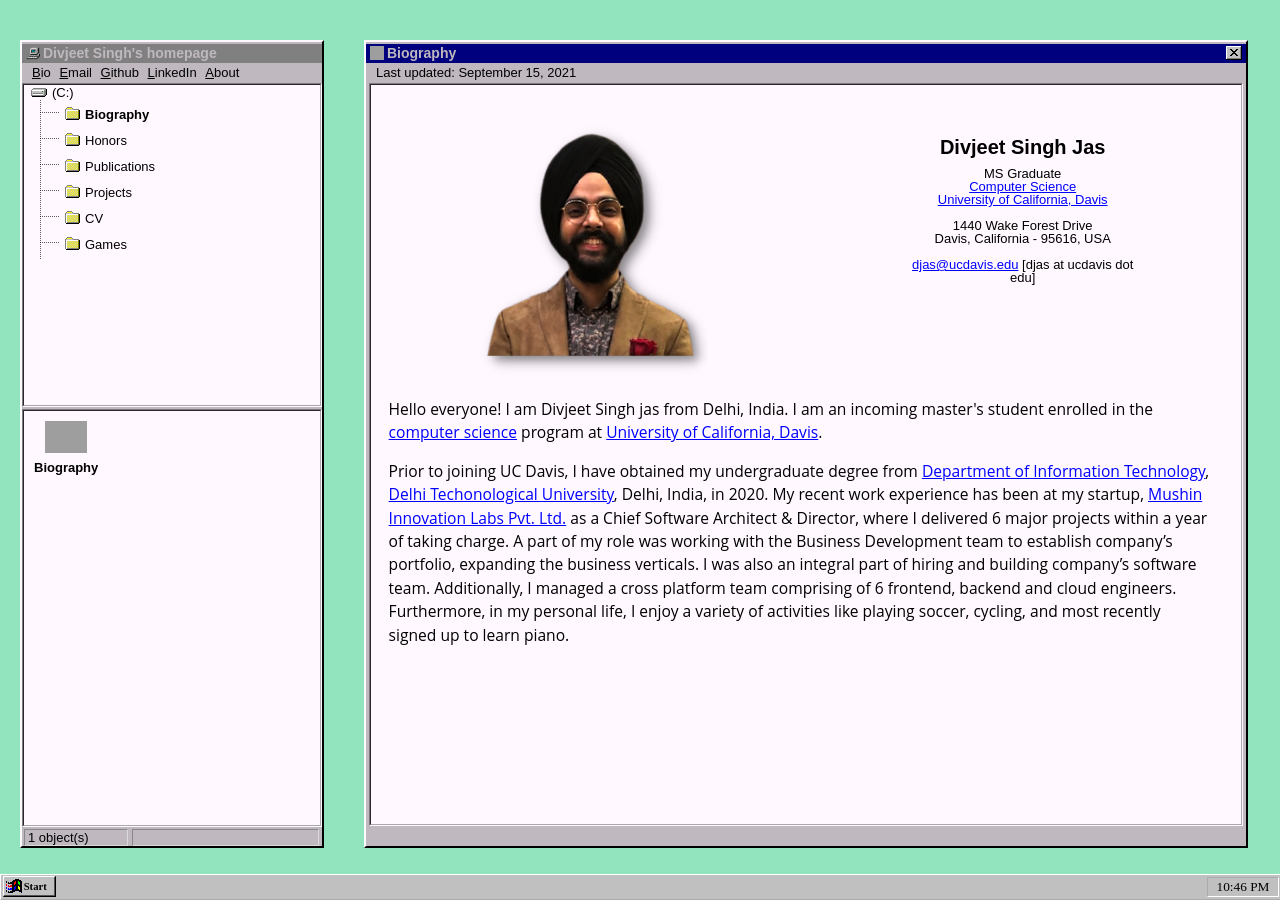
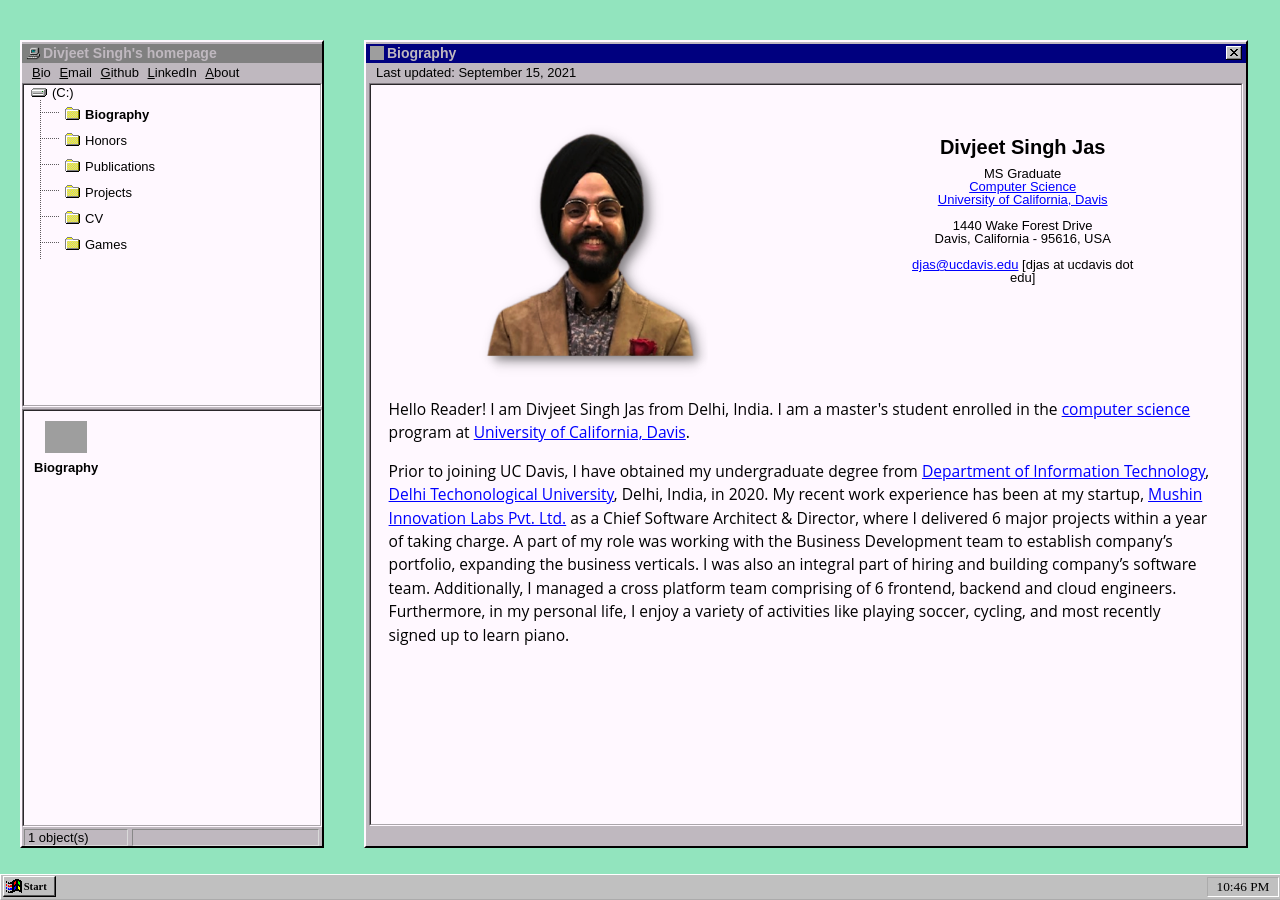
Before and after one commit to singhdivjeet/portfolio-website, a Jekyll site: the page built from _bio/bio.html, in a window 1280 px wide. Built offline with Jekyll 4.4.1, drawn with Linux system fonts in a browser that asks for light colours; grey boxes are pictures that could not be loaded.

Commit message:
Update bio.html

```diff
--- a/_bio/bio.html
+++ b/_bio/bio.html
@@ -51,7 +51,7 @@ permalink: /bio/index.html
 <div class="bio_statement">
     <p>
 
-        Hello everyone! I am Divjeet Singh jas from Delhi, India. I am an incoming master's student enrolled in the <a href="https://cs.ucdavis.edu/" target="_blank">computer science</a> program at <a href="https://www.ucdavis.edu/" target="_blank">University of California, Davis</a>.
+        Hello Reader! I am Divjeet Singh Jas from Delhi, India. I am a master's student enrolled in the <a href="https://cs.ucdavis.edu/" target="_blank">computer science</a> program at <a href="https://www.ucdavis.edu/" target="_blank">University of California, Davis</a>.
     </p>
     <p>
         Prior to joining UC Davis, I have obtained my undergraduate degree from <a href="http://www.dtu.ac.in/Web/Departments/InformationTechnology/about/" target="_blank">Department of Information Technology</a>, <a href="http://dtu.ac.in/" target="_blank">Delhi Techonological University</a>, Delhi, India, in 2020.
```
